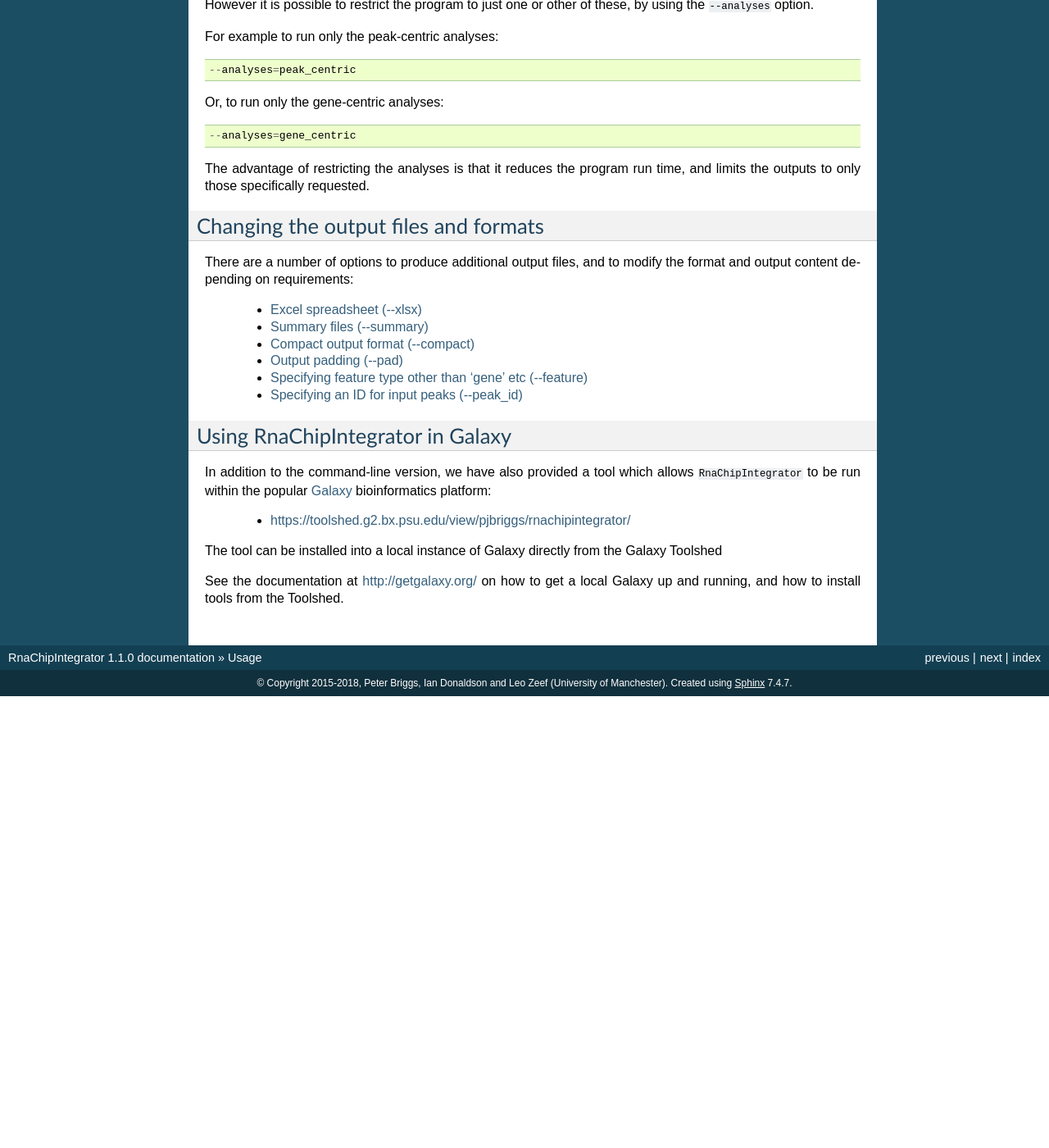
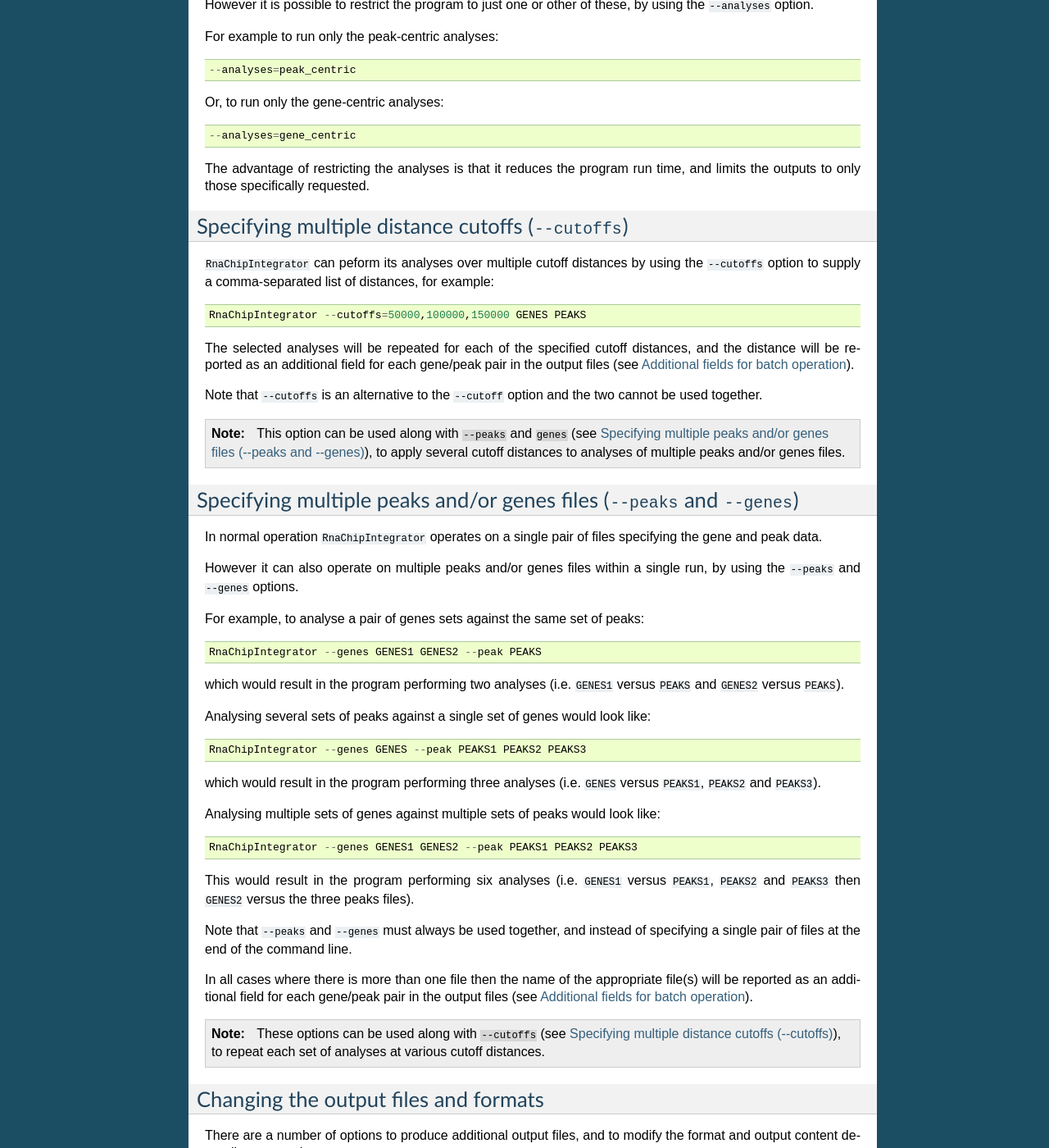
Before and after one commit to fls-bioinformatics-core/RnaChipIntegrator, a Sphinx documentation site: the page built from docs/usage.rst, in a window 1280 px wide and 1400 px high, scrolled down 2423 px. Shown: the whole window at 82% size. Built offline with Sphinx 7.4.7, drawn with Linux system fonts in a browser that asks for light colours; before the commit the page ends 3272 px from its top, so only the background shows below that; some of the changed text lies outside the part shown.

Commit message:
Update the documentation for new options --cutoffs, --peaks and --genes.

```diff
--- a/docs/usage.rst
+++ b/docs/usage.rst
@@ -162,6 +162,83 @@ The advantage of restricting the analyses is that it reduces the
 program run time, and limits the outputs to only those specifically
 requested.
 
+.. _multiple_distance_cutoffs:
+
+Specifying multiple distance cutoffs (``--cutoffs``)
+----------------------------------------------------
+
+``RnaChipIntegrator`` can peform its analyses over multiple cutoff
+distances by using the ``--cutoffs`` option to supply a comma-separated
+list of distances, for example::
+
+    RnaChipIntegrator --cutoffs=50000,100000,150000 GENES PEAKS
+
+The selected analyses will be repeated for each of the specified
+cutoff distances, and the distance will be reported as an additional
+field for each gene/peak pair in the output files (see
+:ref:`additional_fields_for_batch_operation`).
+
+Note that ``--cutoffs`` is an alternative to the ``--cutoff`` option
+and the two cannot be used together.
+
+.. note::
+
+   This option can be used along with ``--peaks`` and
+   ``genes`` (see :ref:`multiple_input_files`), to apply several
+   cutoff distances to analyses of multiple peaks and/or genes
+   files.
+
+.. _multiple_input_files:
+
+Specifying multiple peaks and/or genes files  (``--peaks`` and ``--genes``)
+---------------------------------------------------------------------------
+
+In normal operation ``RnaChipIntegrator`` operates on a single pair
+of files specifying the gene and peak data.
+
+However it can also operate on multiple peaks and/or genes files
+within a single run, by using the ``--peaks`` and ``--genes`` options.
+
+For example, to analyse a pair of genes sets against the same set
+of peaks::
+
+    RnaChipIntegrator --genes GENES1 GENES2 --peak PEAKS
+
+which would result in the program performing two analyses (i.e.
+``GENES1`` versus ``PEAKS`` and ``GENES2`` versus ``PEAKS``).
+
+Analysing several sets of peaks against a single set of genes would
+look like::
+
+    RnaChipIntegrator --genes GENES --peak PEAKS1 PEAKS2 PEAKS3
+
+which would result in the program performing three analyses (i.e.
+``GENES`` versus ``PEAKS1``, ``PEAKS2`` and ``PEAKS3``).
+
+Analysing multiple sets of genes against multiple sets of peaks
+would look like::
+
+    RnaChipIntegrator --genes GENES1 GENES2 --peak PEAKS1 PEAKS2 PEAKS3
+
+This would result in the program performing six analyses (i.e.
+``GENES1`` versus ``PEAKS1``, ``PEAKS2`` and ``PEAKS3`` then ``GENES2``
+versus the three peaks files).
+
+Note that ``--peaks`` and ``--genes`` must always be used together,
+and instead of specifying a single pair of files at the end of the
+command line.
+
+In all cases where there is more than one file then the name of
+the appropriate file(s) will be reported as an additional field
+for each gene/peak pair in the output files (see
+:ref:`additional_fields_for_batch_operation`).
+
+.. note::
+
+   These options can be used along with ``--cutoffs`` (see
+   :ref:`multiple_distance_cutoffs`), to repeat each set of
+   analyses at various cutoff distances.
+
 Changing the output files and formats
 -------------------------------------
 
```
Also changed, not shown: docs/outputs.rst (+37 -0 lines).
